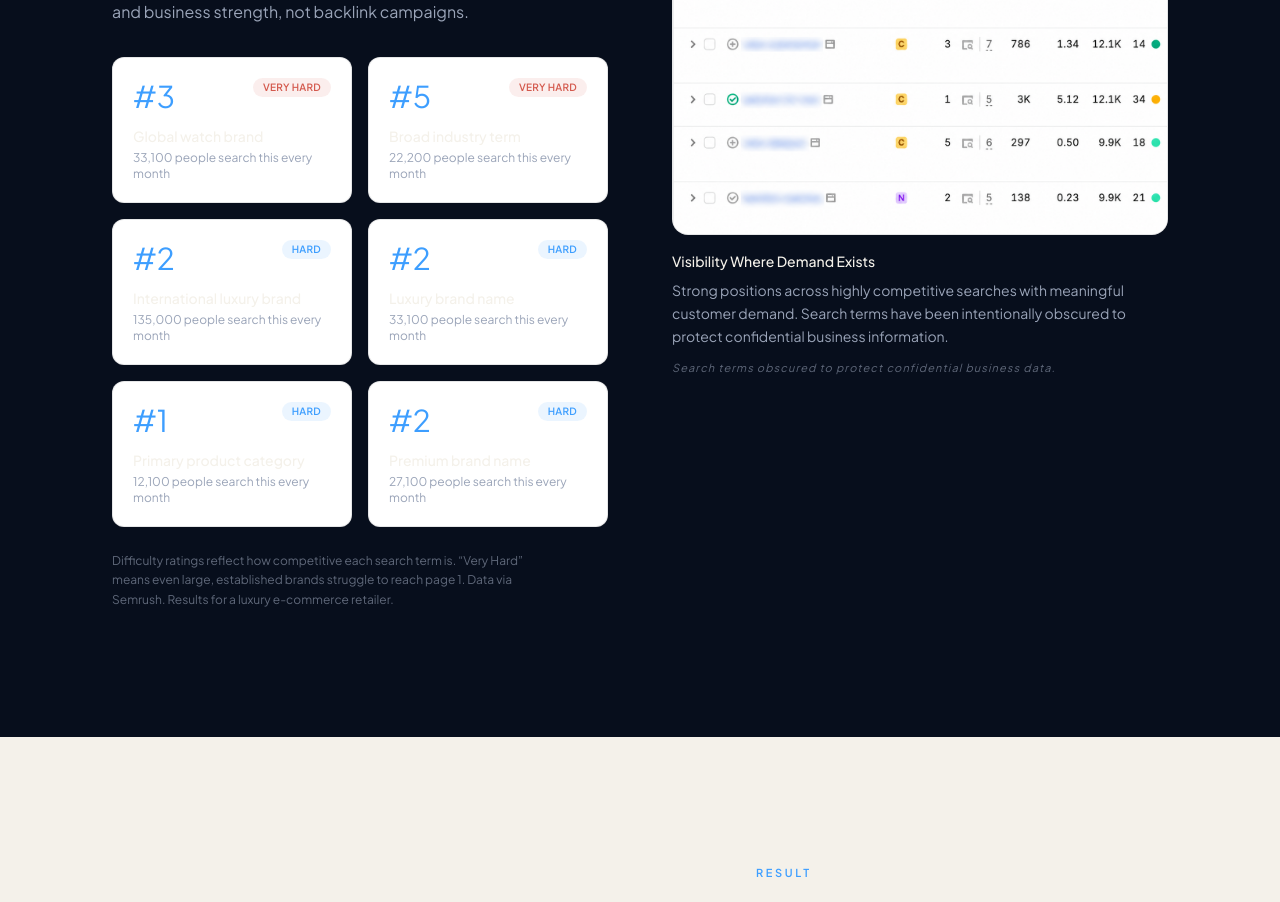
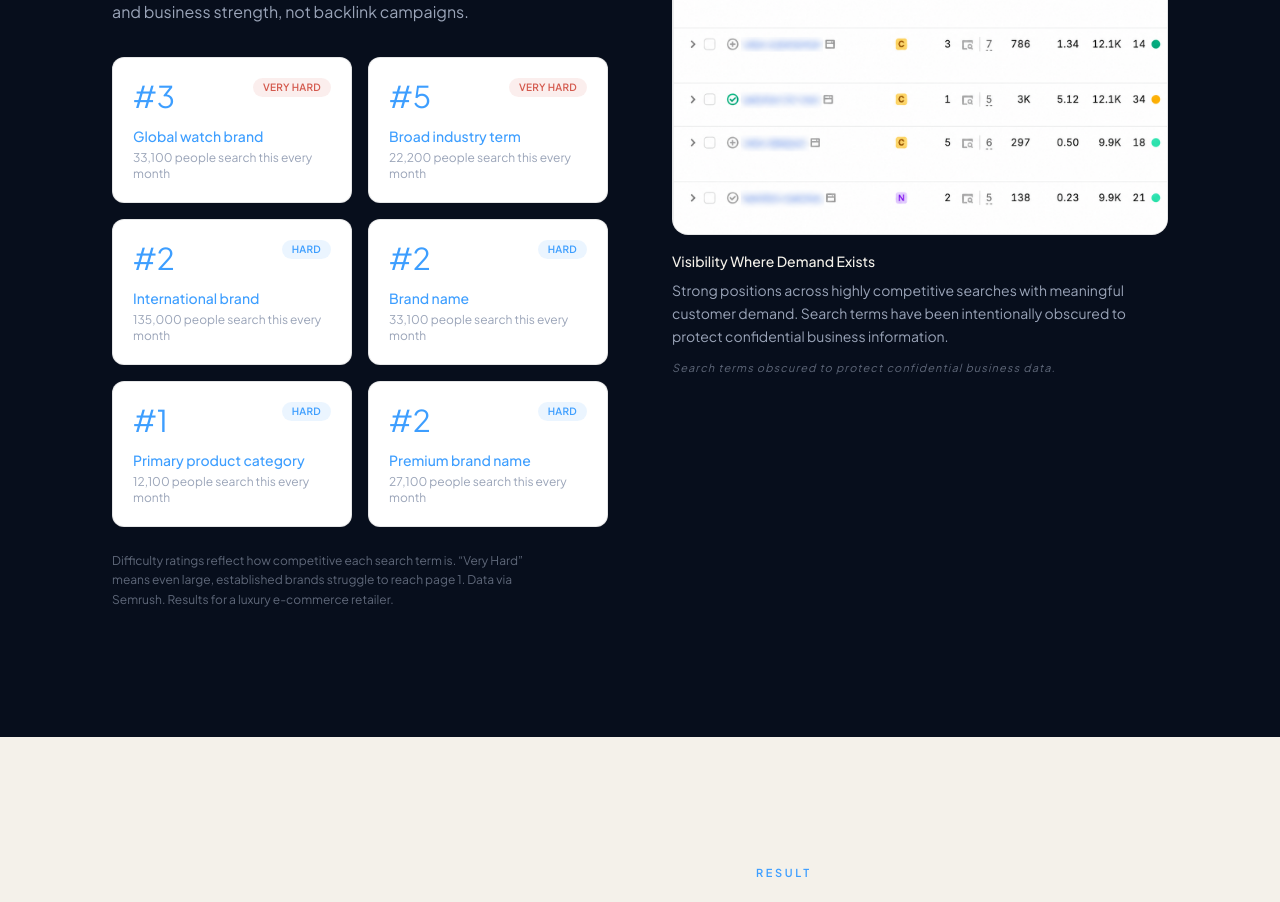
Before and after one commit to jbquelim/apereel-business, a Next.js app: page / in a window 1280 px wide. Shown: the part 8640-9542 px from the top of the page. Built offline with nearby package versions, Linux system fonts and the light colour scheme; no server answers.

Commit message:
Change keyword card labels to blue, remove luxury references
Label text changed from text-ink to text-electric for better
legibility on white cards. Removed "luxury" from brand labels.

Co-Authored-By: Claude Opus 4.6 <noreply@anthropic.com>

```diff
--- a/components/keyword-performance.tsx
+++ b/components/keyword-performance.tsx
@@ -17,14 +17,14 @@ const rankings = [
     volume: "22,200",
   },
   {
-    label: "International luxury brand",
+    label: "International brand",
     position: 2,
     kd: 44,
     difficulty: "Hard",
     volume: "135,000",
   },
   {
-    label: "Luxury brand name",
+    label: "Brand name",
     position: 2,
     kd: 42,
     difficulty: "Hard",
@@ -103,7 +103,7 @@ export function KeywordPerformance() {
                       {r.difficulty}
                     </span>
                   </div>
-                  <p className="mt-3 text-sm font-medium text-ink">{r.label}</p>
+                  <p className="mt-3 text-sm font-medium text-electric">{r.label}</p>
                   <p className="mt-1 text-xs text-muted">
                     {r.volume} people search this every month
                   </p>
```
